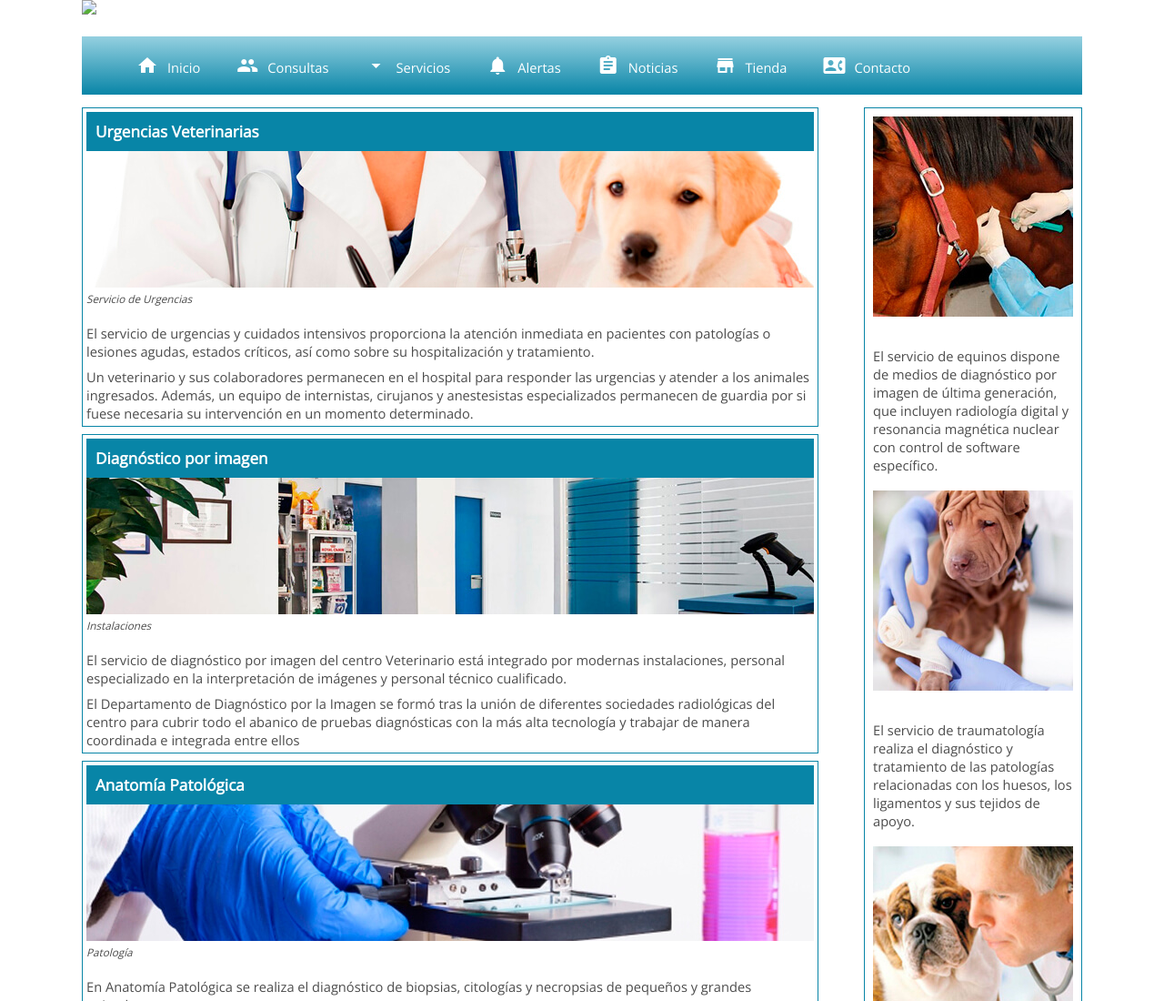
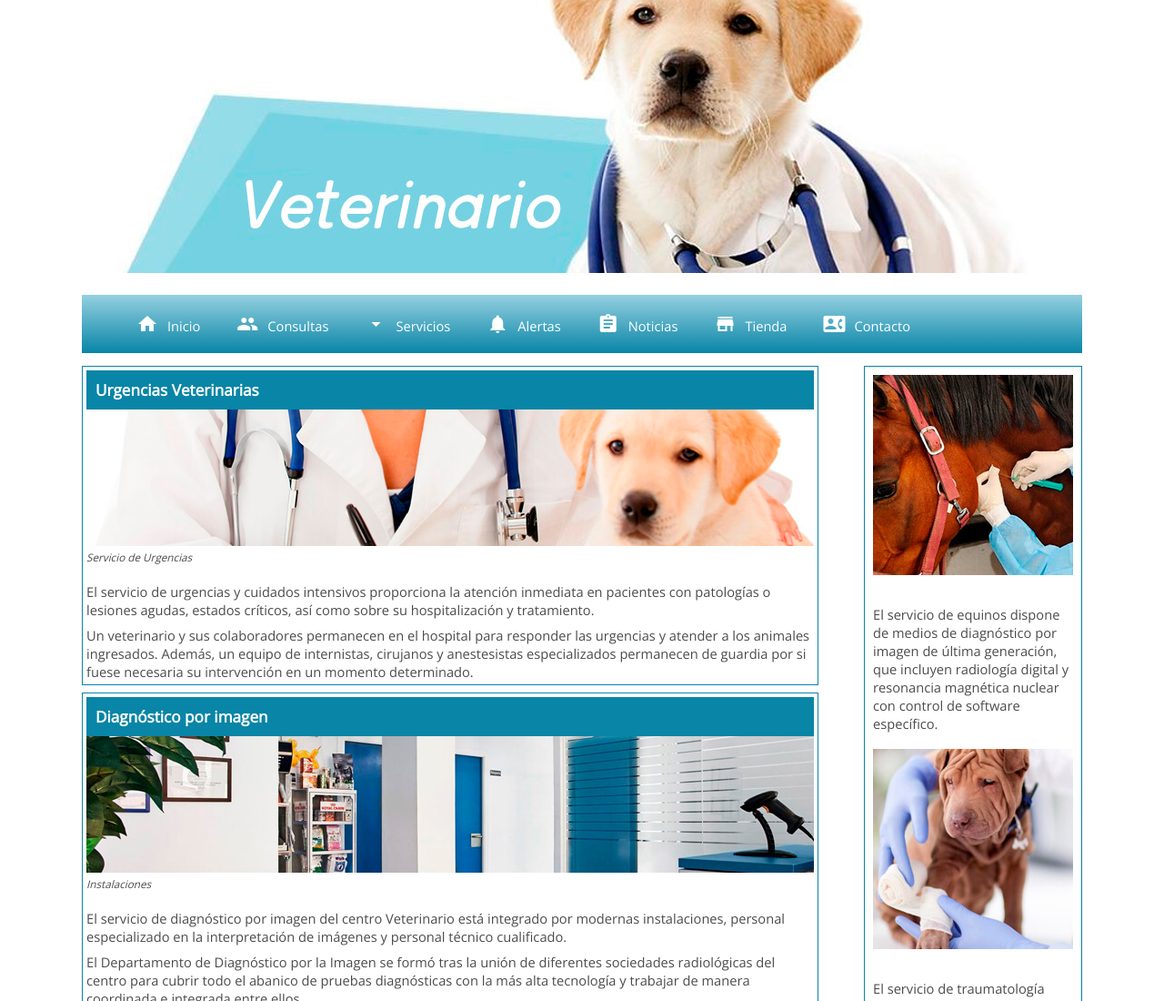
Before and after one commit to kristensen13/kristensen13.github.io, a plain HTML site: page index.html in a window 1280 px wide. Shown: the top 1100 px of the page at 91% size. Drawn offline with nearby package versions, Linux system fonts and the light colour scheme; files whose address does not match are found by name.

Commit message:
Update index.html

```diff
--- a/index.html
+++ b/index.html
@@ -16,7 +16,7 @@
   <div id="contenedor">
     <header>
 	  <figure>
-        <img src="images/cabecera.jpg">
+        <img src="cabecera.jpg">
       </figure>
 	  <div class="menu_bar">
 			<a href="#" class="bt-menu"><i class="material-icons">menu</i></a>
```
